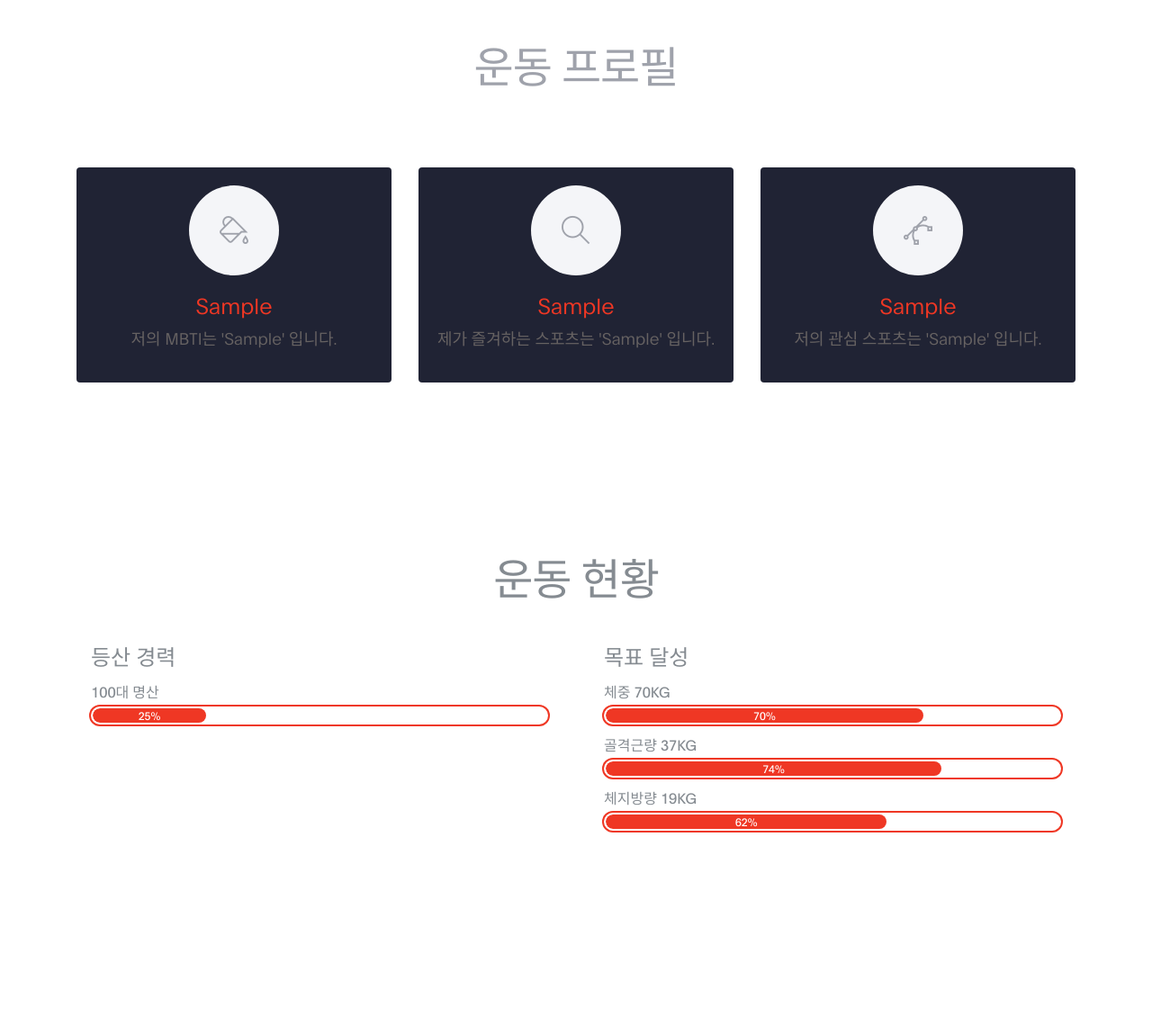
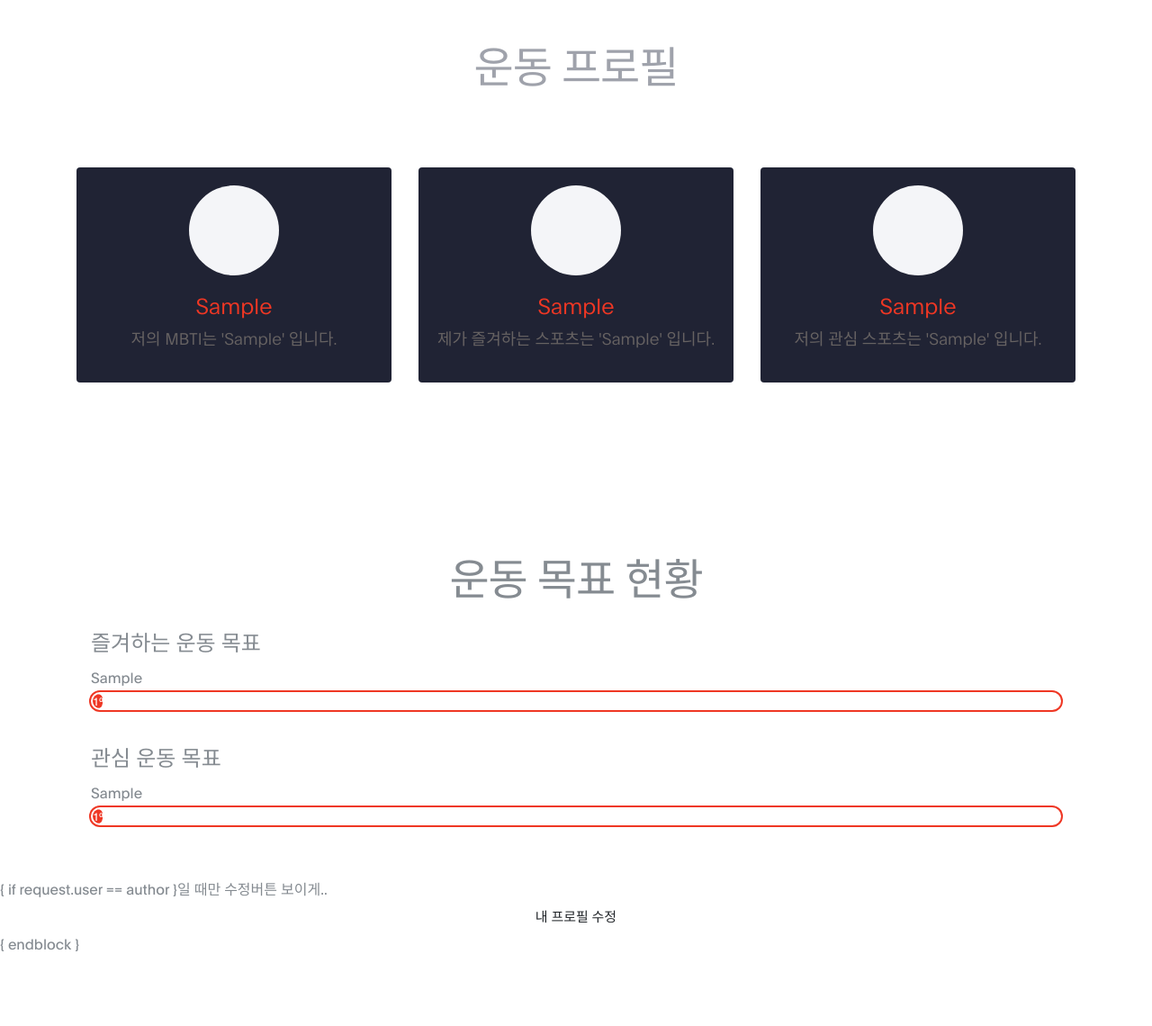
Before and after one commit to Darkget1/pybo-project, a Django app: page /common/mypage/1/ in a window 1280 px wide. Shown: the part 1111-2251 px from the top of the page at 90% size. Before the commit the page ends 2036 px from the top, so only its background shows below. Run offline with Django 4.2, Linux system fonts and the light colour scheme; a user stored in the database is signed in; tables that the repository leaves empty hold one stand-in row (values such as "Sample post"); grey boxes marked "Sample" are stand-in pictures; some libraries are stand-ins or nearby versions.

Commit message:
mypage1 design

```diff
--- a/mysite/common/models.py
+++ b/mysite/common/models.py
@@ -21,6 +21,11 @@
     # workout html, forms, models 수정 요망
     workout = models.CharField('즐겨하는 스포츠', max_length=50, null=True, blank=True)
     Sport_type = models.CharField('관심 스포츠', max_length=50, null=True, blank=True)
+    career = models.TextField('즐겨하는 운동 목표', max_length=50, null=True, blank=True)
+    car_num = models.IntegerField('즐겨하는 운동 목표 달성도', null=True, blank=True)
+    career2 = models.TextField('관심 운동 목표', max_length=50, null=True, blank=True)
+    car_num2 = models.IntegerField('관심 운동 목표 달성도', null=True, blank=True)
+
 
     introduce = models.TextField('자기소개', max_length=500, null=True, blank=True)
     url = models.URLField('오픈채팅 url', null=True, blank=True)
--- a/mysite/templates/common/mypage1.html
+++ b/mysite/templates/common/mypage1.html
@@ -64,20 +64,22 @@
             <div class="row mt-5">
                 <div class="col-md-6 col-lg-4 col-xl-4">
                     <div class="card card-service wow fadeInUp">
+
                         <div class="icon">
-                            <span class="ti-paint-bucket"></span>
+                            {% include 'mbti_match.html' %}
                         </div>
                         <div class="caption">
-                            <h4 class="fg-theme">{{ profile.mbti|default:'선택안함' }}</h4>
-                            <p>저의 MBTI는 '{{ profile.mbti|default:'선택안함' }}' 입니다.</p>
+                            <h4 class="fg-theme">{{ profile.mbti|default:'선택하세요' }}</h4>
+                            <p>저의 MBTI는 '{{ profile.mbti|default:'선택하세요' }}' 입니다.</p>
                         </div>
                     </div>
                 </div>
                 <div class="col-md-6 col-lg-4 col-xl-4">
                     <div class="card card-service wow fadeInUp">
                         <div class="icon">
-                            <span class="ti-search"></span>
+                            {% include 'workout1_mach.html' %}
                         </div>
+
                         <div class="caption">
                             <h4 class="fg-theme">{{ profile.workout }}</h4>
                             <p>제가 즐겨하는 스포츠는 '{{ profile.workout }}' 입니다.</p>
@@ -87,7 +89,7 @@
                 <div class="col-md-6 col-lg-4 col-xl-4">
                     <div class="card card-service wow fadeInUp">
                         <div class="icon">
-                            <span class="ti-vector"></span>
+                            {% include 'workout2_mach.html' %}
                         </div>
                         <div class="caption">
                             <h4 class="fg-theme">{{ profile.Sport_type }}</h4>
@@ -99,45 +101,28 @@
         </div>
     </div>
     <div class="container py-5">
-        <h1 class="text-center fw-normal wow fadeIn">운동 현황</h1>
-        <div class="row py-3">
-            <div class="col-md-6">
+        <h1 class="text-center fw-normal wow fadeIn">운동 목표 현황</h1>
+        <div class="row">
+            <div class="col">
                 <div class="px-lg-3">
-                    <h4 class="wow fadeInUp">등산 경력</h4>
+                    <h4 class="wow fadeInUp">즐겨하는 운동 목표</h4>
                     <div class="progress-wrapper wow fadeInUp">
-                        <span class="caption">100대 명산</span>
+                        <span class="caption">{{ profile.career }}</span>
                         <div class="progress">
-                            <div class="progress-bar" role="progressbar" style="width: 25%;" aria-valuenow="75"
-                                 aria-valuemin="0" aria-valuemax="100">25%
+                            <div class="progress-bar" role="progressbar" style="width:{{ profile.car_num }}%;"
+                                 aria-valuenow="75"
+                                 aria-valuemin="0" aria-valuemax="100">{{ profile.car_num }}%
                             </div>
                         </div>
                     </div>
-                </div>
-            </div>
-            <div class="col-md-6">
-                <div class="px-lg-3">
-                    <h4 class="wow fadeInUp">목표 달성</h4>
+                    <br>
+                    <h4 class="wow fadeInUp">관심 운동 목표</h4>
                     <div class="progress-wrapper wow fadeInUp">
-                        <span class="caption">체중 70KG</span>
+                        <span class="caption">{{ profile.career2 }}</span>
                         <div class="progress">
-                            <div class="progress-bar" role="progressbar" style="width: 70%;" aria-valuenow="75"
-                                 aria-valuemin="0" aria-valuemax="100">70%
-                            </div>
-                        </div>
-                    </div>
-                    <div class="progress-wrapper wow fadeInUp">
-                        <span class="caption">골격근량 37KG</span>
-                        <div class="progress">
-                            <div class="progress-bar" role="progressbar" style="width: 74%;" aria-valuenow="75"
-                                 aria-valuemin="0" aria-valuemax="100">74%
-                            </div>
-                        </div>
-                    </div>
-                    <div class="progress-wrapper wow fadeInUp">
-                        <span class="caption">체지방량 19KG</span>
-                        <div class="progress">
-                            <div class="progress-bar" role="progressbar" style="width: 62%;" aria-valuenow="75"
-                                 aria-valuemin="0" aria-valuemax="100">62%
+                            <div class="progress-bar" role="progressbar" style="width:{{ profile.car_num2 }}%;"
+                                 aria-valuenow="75"
+                                 aria-valuemin="0" aria-valuemax="100">{{ profile.car_num2 }}%
                             </div>
                         </div>
                     </div>
@@ -145,6 +130,11 @@
             </div>
         </div>
     </div>
+    { if request.user == author }일 때만 수정버튼 보이게..
+    <div style="text-align: center;">
+        <button type="{}" style="color:; font-size:15px;" class="btn">내 프로필 수정</button>
+    </div>
+    { endblock }
 </div>
 </body>
 
--- a/mysite/templates/workout1_mach.html
+++ b/mysite/templates/workout1_mach.html
@@ -1,53 +1,52 @@
 {% load static %}
 
 {% if profile.workout == '댄스' %}
-    <img src="{% static 'icon/dancing.svg' %}" style="width: 20px;height: 20px; filter:invert()"> 댄스
+    <img class="rect" src="{% static 'rect/dancing.svg' %}" style="width: 70px;height: 70px;">
 {% elif profile.workout == '골프' %}
-    <img src="{% static 'icon/golf.svg' %}" style="width: 20px;height: 20px; filter:invert()"> 골프
+    <img class="rect" src="{% static 'rect/golf.svg' %}" style="width: 70px;height: 70px;">
 
 {% elif profile.workout == '러닝' %}
-    <img src="https://files.sportpartner.com/assets/images/sports/running.svg" style="width: 20px;height: 20px; filter:invert()"> 러닝
+    <img class="rect" src="https://files.sportpartner.com/assets/images/sports/running.svg" style="width: 70px;height: 70px;">
 
 {% elif profile.workout == '걷기' %}
-    <img src="https://files.sportpartner.com/assets/images/sports/walking.svg" style="width: 20px;height: 20px; filter:invert()"> 걷기
+    <img class="rect" src="https://files.sportpartner.com/assets/images/sports/walking.svg" style="width: 70px;height: 70px;">
 
 {% elif profile.workout == '헬스' %}
-    <img src="https://files.sportpartner.com/assets/images/sports/fitness.svg" style="width: 20px;height: 20px; filter:invert()"> 헬스
+    <img class="rect" src="https://files.sportpartner.com/assets/images/sports/fitness.svg" style="width: 70px;height: 70px;">
 
 {% elif profile.workout == '테니스' %}
-    <img src="https://sportpartner-prd.s3.eu-central-1.amazonaws.com/9717f77a-c366-4f66-9a2b-09dbfd17694f.svg"
-         style="width: 20px;height: 20px; filter:invert()"> 테니스
+    <img class="rect" src="https://sportpartner-prd.s3.eu-central-1.amazonaws.com/9717f77a-c366-4f66-9a2b-09dbfd17694f.svg"
+         style="width: 70px;height: 70px;">
 {% elif profile.workout == '패들' %}
-    <img src="https://sportpartner-prd.s3.eu-central-1.amazonaws.com/8b7f5d07-fc46-4820-8edb-e2f7f8094586.svg"
-         style="width: 20px;height: 20px; filter:invert()"> 패들
+    <img class="rect" src="https://sportpartner-prd.s3.eu-central-1.amazonaws.com/8b7f5d07-fc46-4820-8edb-e2f7f8094586.svg"
+         style="width: 70px;height: 70px;">
 {% elif profile.workout == '하이킹' %}
-    <img src="https://files.sportpartner.com/assets/images/sports/hiking.svg" style="width: 20px;height: 20px; filter:invert()"> 하이킹
+    <img class="rect" src="https://files.sportpartner.com/assets/images/sports/hiking.svg" style="width: 70px;height: 70px;">
 {% elif profile.workout == '클라이밍' %}
-    <img src="https://files.sportpartner.com/assets/images/sports/climbing.svg" style="width: 20px;height: 20px; filter:invert()"> 클라이밍
+    <img class="rect" src="https://files.sportpartner.com/assets/images/sports/climbing.svg" style="width: 70px;height: 70px;">
 {% elif profile.workout == '보트타기' %}
-    <img src="https://sportpartner-prd.s3.eu-central-1.amazonaws.com/f0a07a11-fbc6-49e2-9264-d3afd6b290d5.svg"
-         style="width: 20px;height: 20px; filter:invert()"> 보트타기
+    <img class="rect" src="https://sportpartner-prd.s3.eu-central-1.amazonaws.com/f0a07a11-fbc6-49e2-9264-d3afd6b290d5.svg"
+         style="width: 70px;height: 70px;">
 {% elif profile.workout == '낚시' %}
-    <img src="https://files.sportpartner.com/assets/images/sports/fishing.svg" style="width: 20px;height: 20px; filter:invert()"> 낚시
+    <img class="rect" src="https://files.sportpartner.com/assets/images/sports/fishing.svg" style="width: 70px;height: 70px;">
 {% elif profile.workout == '스쿼시' %}
-    <img src="https://sportpartner-prd.s3.eu-central-1.amazonaws.com/c5c724e1-7b03-4820-80e0-2fb6d15e7641.svg"
-         style="width: 20px;height: 20px; filter:invert()"> 스쿼시
+    <img class="rect" src="https://sportpartner-prd.s3.eu-central-1.amazonaws.com/c5c724e1-7b03-4820-80e0-2fb6d15e7641.svg"
+         style="width: 70px;height: 70px;">
 {% elif profile.workout == '수영' %}
-    <img src="https://files.sportpartner.com/assets/images/sports/swimming.svg" style="width: 20px;height: 20px; filter:invert()"> 수영
+    <img class="rect" src="https://files.sportpartner.com/assets/images/sports/swimming.svg" style="width: 70px;height: 70px;">
 {% elif profile.workout == '스케이팅' %}
-    <img src="https://files.sportpartner.com/assets/images/sports/skating.svg" style="width: 20px;height: 20px; filter:invert()"> 스케이팅
+    <img class="rect" src="https://files.sportpartner.com/assets/images/sports/skating.svg" style="width: 70px;height: 70px;">
 {% elif profile.workout == '인라인스케이팅' %}
-    <img src="https://files.sportpartner.com/assets/images/sports/iceskating.svg" style="width: 20px;height: 20px;filter:invert()"> 인라인
-    스케이팅
+    <img class="rect" src="https://files.sportpartner.com/assets/images/sports/iceskating.svg" style="width: 70px;height: 70px">
 {% elif profile.workout == '브리지' %}
-    <img src="https://sportpartner-prd.s3.eu-central-1.amazonaws.com/fecd876a-5680-49d8-9c41-676509106e67.svg"
-         style="width: 20px;height: 20px; filter:invert()"> 브리지
+    <img class="rect" src="https://sportpartner-prd.s3.eu-central-1.amazonaws.com/fecd876a-5680-49d8-9c41-676509106e67.svg"
+         style="width: 70px;height: 70px;">
 {% elif profile.workout == '배드민턴' %}
-    <img src="https://sportpartner-prd.s3.eu-central-1.amazonaws.com/b26704a2-06fc-4831-8136-6a58abe51272.svg"
-         style="width: 20px;height: 20px; filter:invert()"> 배드민턴
+    <img class="rect" src="https://sportpartner-prd.s3.eu-central-1.amazonaws.com/b26704a2-06fc-4831-8136-6a58abe51272.svg"
+         style="width: 70px;height: 70px;">
 {% elif profile.workout == '자전거' %}
-    <img src="{% static 'icon/cycling.svg' %}"
-         style="width: 20px;height: 20px;filter:invert() "> 자전거
+    <img class="rect" src="{% static 'rect/cycling.svg' %}"
+         style="width: 70px;height: 70px ">
 {% elif profile.workout == '스키' %}
-    <img src="https://files.sportpartner.com/assets/images/sports/skiing.svg" style="width: 20px;height: 20px;filter:invert()">스키
+    <img class="rect" src="https://files.sportpartner.com/assets/images/sports/skiing.svg" style="width: 70px;height: 70px">
 {% endif %}
--- a/mysite/templates/workout2_mach.html
+++ b/mysite/templates/workout2_mach.html
@@ -1,53 +1,52 @@
 {% load static %}
 
 {% if profile.Sport_type == '댄스' %}
-    <img src="{% static 'icon/dancing.svg' %}" style="width: 20px;height: 20px; filter:invert()"> 댄스
+    <img class="rect" src="{% static 'rect/dancing.svg' %}" style="width: 70px;height: 70px;">
 {% elif profile.Sport_type == '골프' %}
-    <img src="{% static 'icon/golf.svg' %}" style="width: 20px;height: 20px; filter:invert()"> 골프
+    <img class="rect" src="{% static 'rect/golf.svg' %}" style="width: 70px;height: 70px;">
 
 {% elif profile.Sport_type == '러닝' %}
-    <img src="https://files.sportpartner.com/assets/images/sports/running.svg" style="width: 20px;height: 20px; filter:invert()"> 러닝
+    <img class="rect" src="https://files.sportpartner.com/assets/images/sports/running.svg" style="width: 70px;height: 70px;">
 
 {% elif profile.Sport_type == '걷기' %}
-    <img src="https://files.sportpartner.com/assets/images/sports/walking.svg" style="width: 20px;height: 20px; filter:invert()"> 걷기
+    <img class="rect" src="https://files.sportpartner.com/assets/images/sports/walking.svg" style="width: 70px;height: 70px;">
 
 {% elif profile.Sport_type == '헬스' %}
-    <img src="https://files.sportpartner.com/assets/images/sports/fitness.svg" style="width: 20px;height: 20px; filter:invert()"> 헬스
+    <img class="rect" src="https://files.sportpartner.com/assets/images/sports/fitness.svg" style="width: 70px;height: 70px;">
 
 {% elif profile.Sport_type == '테니스' %}
-    <img src="https://sportpartner-prd.s3.eu-central-1.amazonaws.com/9717f77a-c366-4f66-9a2b-09dbfd17694f.svg"
-         style="width: 20px;height: 20px; filter:invert()"> 테니스
+    <img class="rect" src="https://sportpartner-prd.s3.eu-central-1.amazonaws.com/9717f77a-c366-4f66-9a2b-09dbfd17694f.svg"
+         style="width: 70px;height: 70px;">
 {% elif profile.Sport_type == '패들' %}
-    <img src="https://sportpartner-prd.s3.eu-central-1.amazonaws.com/8b7f5d07-fc46-4820-8edb-e2f7f8094586.svg"
-         style="width: 20px;height: 20px; filter:invert()"> 패들
+    <img class="rect" src="https://sportpartner-prd.s3.eu-central-1.amazonaws.com/8b7f5d07-fc46-4820-8edb-e2f7f8094586.svg"
+         style="width: 70px;height: 70px;">
 {% elif profile.Sport_type == '하이킹' %}
-    <img src="https://files.sportpartner.com/assets/images/sports/hiking.svg" style="width: 20px;height: 20px; filter:invert()"> 하이킹
+    <img class="rect" src="https://files.sportpartner.com/assets/images/sports/hiking.svg" style="width: 70px;height: 70px;">
 {% elif profile.Sport_type == '클라이밍' %}
-    <img src="https://files.sportpartner.com/assets/images/sports/climbing.svg" style="width: 20px;height: 20px; filter:invert()"> 클라이밍
+    <img class="rect" src="https://files.sportpartner.com/assets/images/sports/climbing.svg" style="width: 70px;height: 70px;">
 {% elif profile.Sport_type == '보트타기' %}
-    <img src="https://sportpartner-prd.s3.eu-central-1.amazonaws.com/f0a07a11-fbc6-49e2-9264-d3afd6b290d5.svg"
-         style="width: 20px;height: 20px; filter:invert()"> 보트타기
+    <img class="rect" src="https://sportpartner-prd.s3.eu-central-1.amazonaws.com/f0a07a11-fbc6-49e2-9264-d3afd6b290d5.svg"
+         style="width: 70px;height: 70px;">
 {% elif profile.Sport_type == '낚시' %}
-    <img src="https://files.sportpartner.com/assets/images/sports/fishing.svg" style="width: 20px;height: 20px; filter:invert()"> 낚시
+    <img class="rect" src="https://files.sportpartner.com/assets/images/sports/fishing.svg" style="width: 70px;height: 70px;">
 {% elif profile.Sport_type == '스쿼시' %}
-    <img src="https://sportpartner-prd.s3.eu-central-1.amazonaws.com/c5c724e1-7b03-4820-80e0-2fb6d15e7641.svg"
-         style="width: 20px;height: 20px; filter:invert()"> 스쿼시
+    <img class="rect" src="https://sportpartner-prd.s3.eu-central-1.amazonaws.com/c5c724e1-7b03-4820-80e0-2fb6d15e7641.svg"
+         style="width: 70px;height: 70px;">
 {% elif profile.Sport_type == '수영' %}
-    <img src="https://files.sportpartner.com/assets/images/sports/swimming.svg" style="width: 20px;height: 20px; filter:invert()"> 수영
+    <img class="rect" src="https://files.sportpartner.com/assets/images/sports/swimming.svg" style="width: 70px;height: 70px;">
 {% elif profile.Sport_type == '스케이팅' %}
-    <img src="https://files.sportpartner.com/assets/images/sports/skating.svg" style="width: 20px;height: 20px; filter:invert()"> 스케이팅
+    <img class="rect" src="https://files.sportpartner.com/assets/images/sports/skating.svg" style="width: 70px;height: 70px;">
 {% elif profile.Sport_type == '인라인스케이팅' %}
-    <img src="https://files.sportpartner.com/assets/images/sports/iceskating.svg" style="width: 20px;height: 20px;filter:invert()"> 인라인
-    스케이팅
+    <img class="rect" src="https://files.sportpartner.com/assets/images/sports/iceskating.svg" style="width: 70px;height: 70px">
 {% elif profile.Sport_type == '브리지' %}
-    <img src="https://sportpartner-prd.s3.eu-central-1.amazonaws.com/fecd876a-5680-49d8-9c41-676509106e67.svg"
-         style="width: 20px;height: 20px; filter:invert()"> 브리지
+    <img class="rect" src="https://sportpartner-prd.s3.eu-central-1.amazonaws.com/fecd876a-5680-49d8-9c41-676509106e67.svg"
+         style="width: 70px;height: 70px;">
 {% elif profile.Sport_type == '배드민턴' %}
-    <img src="https://sportpartner-prd.s3.eu-central-1.amazonaws.com/b26704a2-06fc-4831-8136-6a58abe51272.svg"
-         style="width: 20px;height: 20px; filter:invert()"> 배드민턴
+    <img class="rect" src="https://sportpartner-prd.s3.eu-central-1.amazonaws.com/b26704a2-06fc-4831-8136-6a58abe51272.svg"
+         style="width: 70px;height: 70px;">
 {% elif profile.Sport_type == '자전거' %}
-    <img src="{% static 'icon/cycling.svg' %}"
-         style="width: 20px;height: 20px;filter:invert() "> 자전거
+    <img class="rect" src="{% static 'rect/cycling.svg' %}"
+         style="width: 70px;height: 70px ">
 {% elif profile.Sport_type == '스키' %}
-    <img src="https://files.sportpartner.com/assets/images/sports/skiing.svg" style="width: 20px;height: 20px;filter:invert()">스키
+    <img class="rect" src="https://files.sportpartner.com/assets/images/sports/skiing.svg" style="width: 70px;height: 70px">
 {% endif %}
```
Also changed, not shown: mysite/common/forms.py (+7 -1 lines), mysite/templates/common/test_profile.html (+20 -4 lines), mysite/templates/mbti_match.html (+16 -26 lines).
